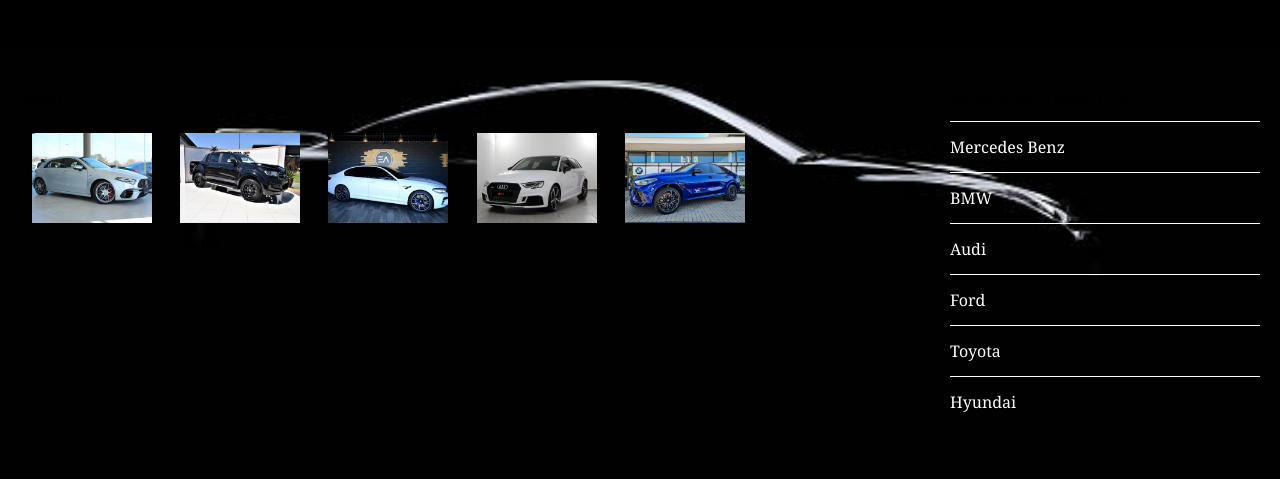
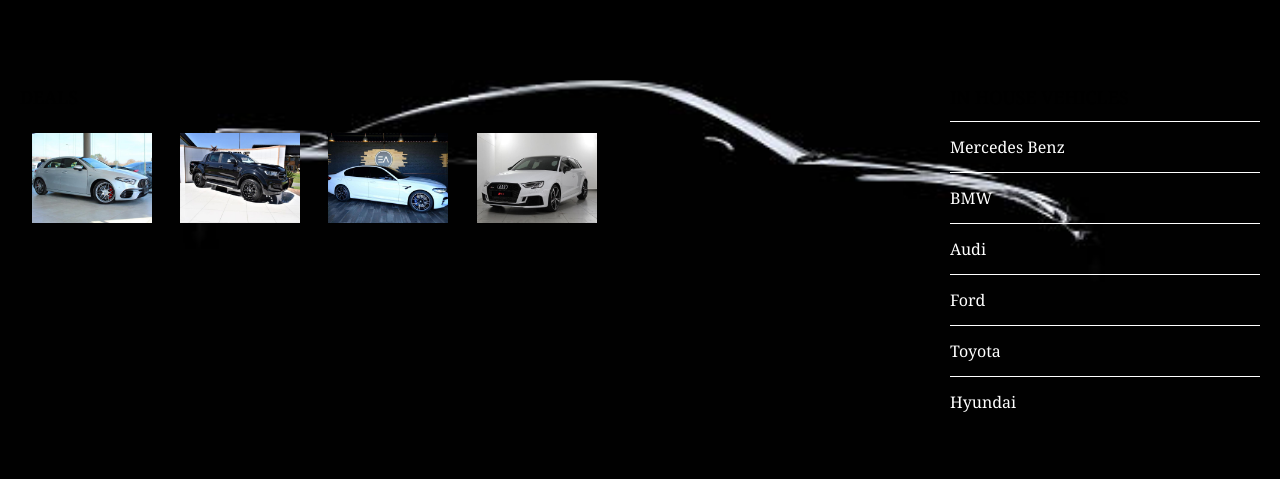
Before and after one commit to jojowaphasha-ITVarsity/Module-6-Assessment-2, a plain HTML site: page sale.html in a window 1280 px wide. Shown: the part 321-800 px from the top of the page. Drawn offline with Linux system fonts and the light colour scheme.

Commit message:
Update sale.html

```diff
--- a/sale.html
+++ b/sale.html
@@ -28,7 +28,7 @@
               <a href="ranger.html"><img src="images/ford ranger 1.jpg"/></a>
               <a href="m5.html"><img src="images/m5.jpg"/></a>
               <a href="rs3.html"><img src="images/rs3.jpg"/></a>
-              <a href="x6.html"><img src="images/X6.jpg"/></a>
+
 
 
             </div>
```
